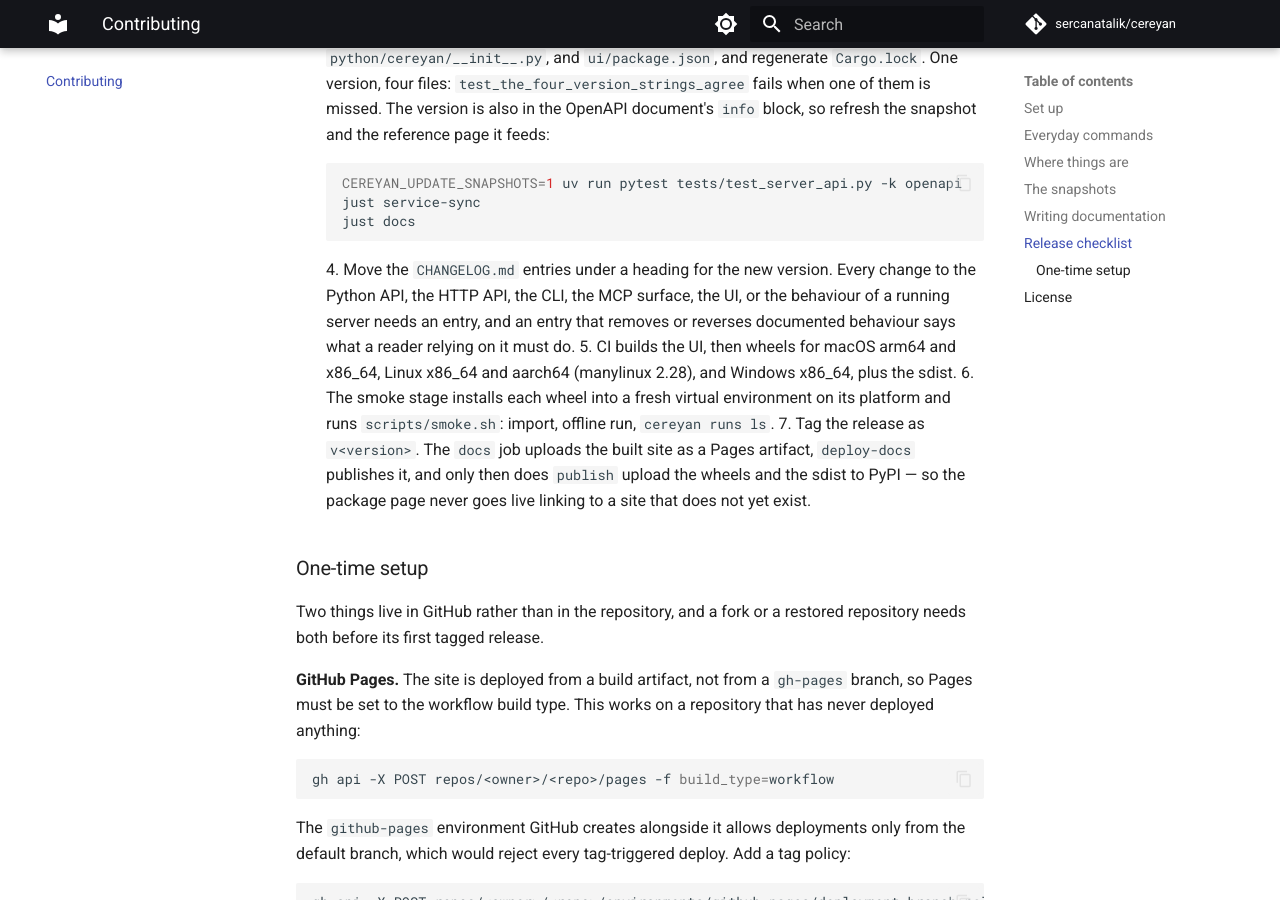
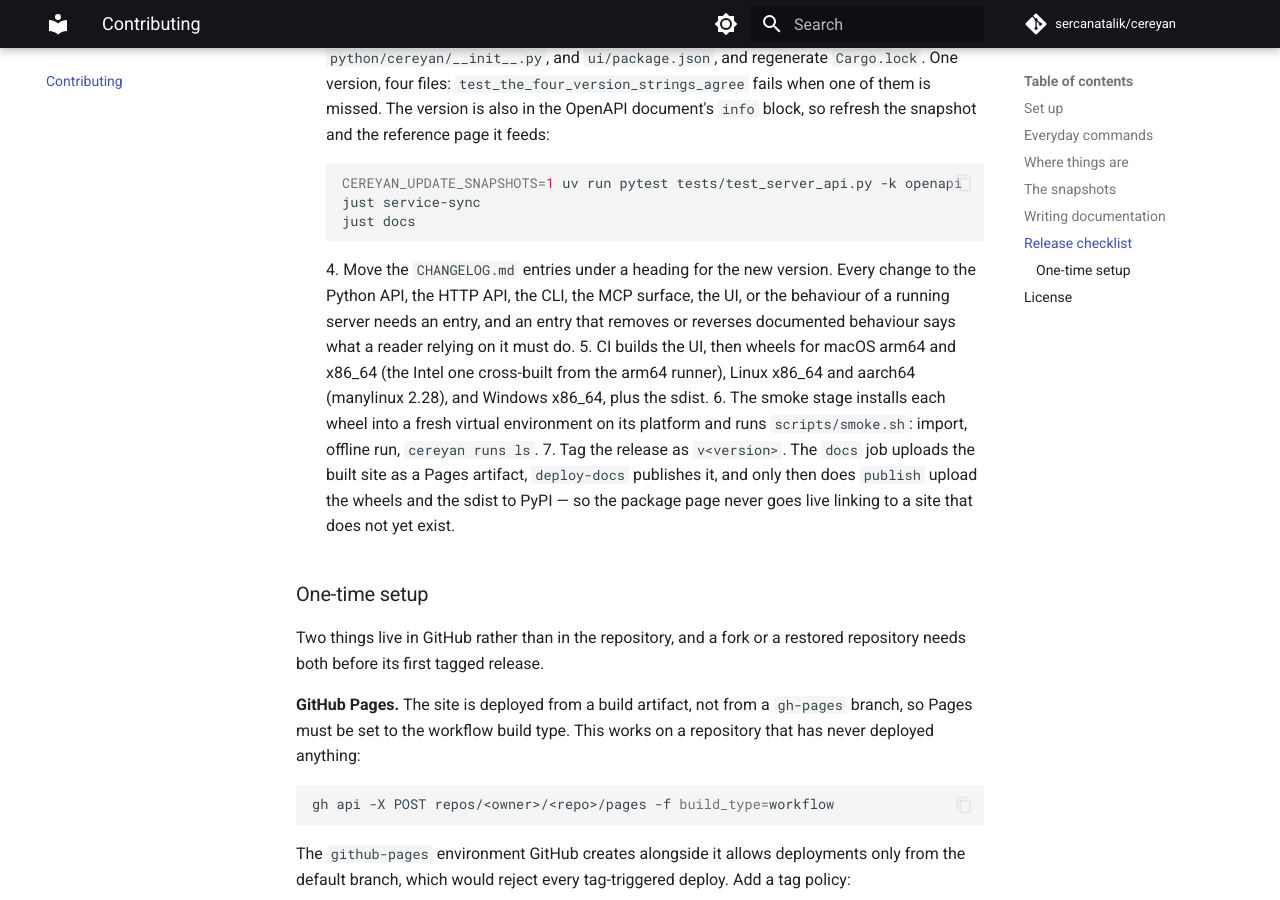
Before and after one commit to sercanatalik/cereyan, an MkDocs documentation site: the page built from docs/contributing.md, in a window 1280 px wide and 900 px high, scrolled down 3013 px. Built offline with MkDocs 1.6.1 and Material for MkDocs 9.7.7, drawn with Linux system fonts in a browser that asks for light colours; comment, search, counter and statistics services are not loaded.

Commit message:
Build the Intel macOS wheel on a runner that exists
GitHub has retired the macos-13 label. The x86_64-apple-darwin wheel job
never started in any of the five runs today: it sat queued while every other
job in the run finished, and would have sat there until the run timed out.

That was not a slow job, it was an unreleasable repository. smoke waits for
every leg of the wheels matrix and publish waits for smoke, so a leg that can
never start meant no tag could ever finish publishing, however green the rest
of CI was.

Apple's toolchain carries both slices, so build the Intel wheel from the
arm64 runner with an explicit target instead.

Co-Authored-By: Claude Opus 5 (1M context) <noreply@anthropic.com>
Claude-Session: https://claude.ai/code/session_01FuH3bzVuKE5CeQKqoapVtt

````diff
--- a/docs/contributing.md
+++ b/docs/contributing.md
@@ -76,7 +76,7 @@ just docs
     just docs
     ```
 4. Move the `CHANGELOG.md` entries under a heading for the new version. Every change to the Python API, the HTTP API, the CLI, the MCP surface, the UI, or the behaviour of a running server needs an entry, and an entry that removes or reverses documented behaviour says what a reader relying on it must do.
-5. CI builds the UI, then wheels for macOS arm64 and x86_64, Linux x86_64 and aarch64 (manylinux 2.28), and Windows x86_64, plus the sdist.
+5. CI builds the UI, then wheels for macOS arm64 and x86_64 (the Intel one cross-built from the arm64 runner), Linux x86_64 and aarch64 (manylinux 2.28), and Windows x86_64, plus the sdist.
 6. The smoke stage installs each wheel into a fresh virtual environment on its platform and runs `scripts/smoke.sh`: import, offline run, `cereyan runs ls`.
 7. Tag the release as `v<version>`. The `docs` job uploads the built site as a Pages artifact, `deploy-docs` publishes it, and only then does `publish` upload the wheels and the sdist to PyPI — so the package page never goes live linking to a site that does not yet exist.
 
````
Also changed, not shown: CHANGELOG.md (+1 -0 lines), 1 other file.
